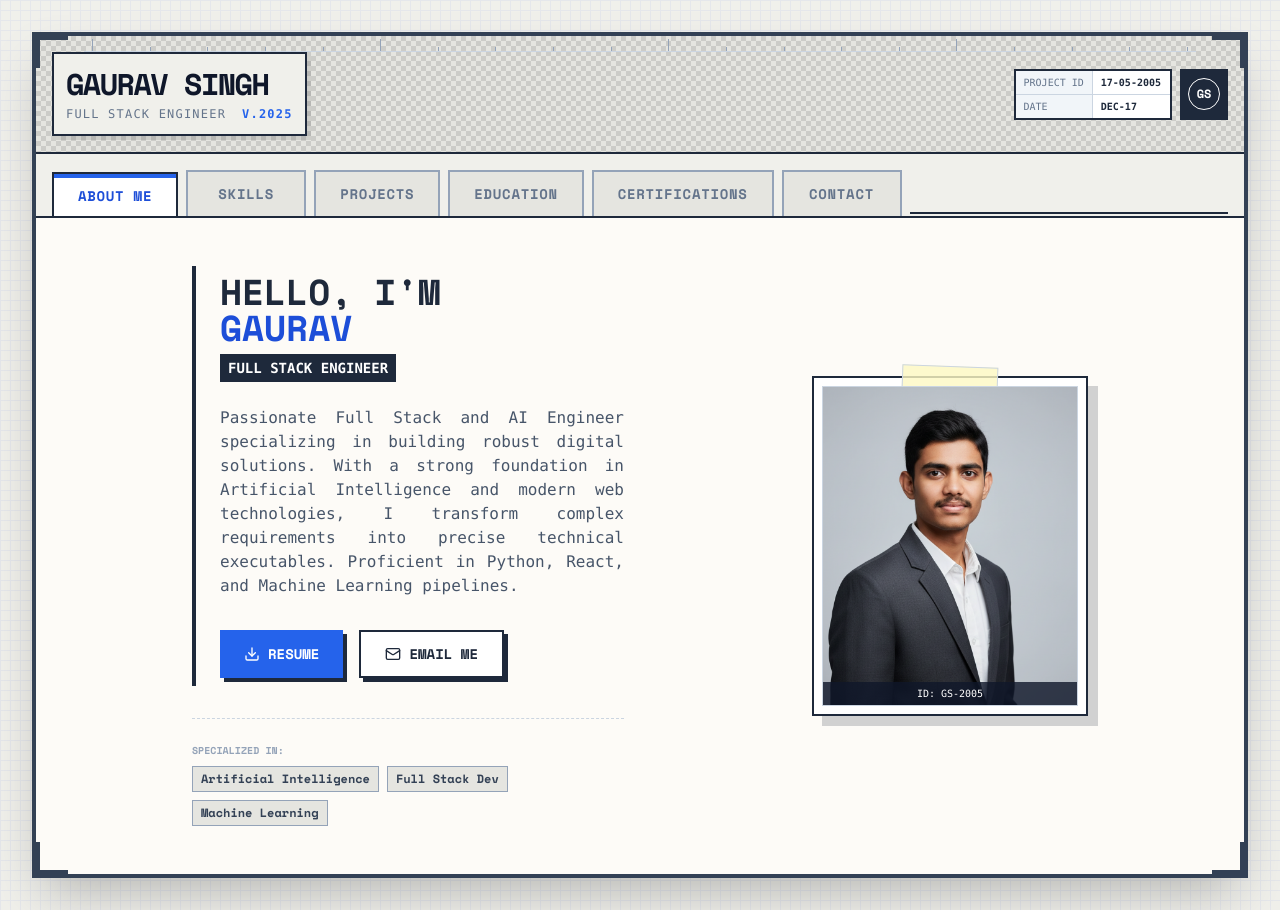
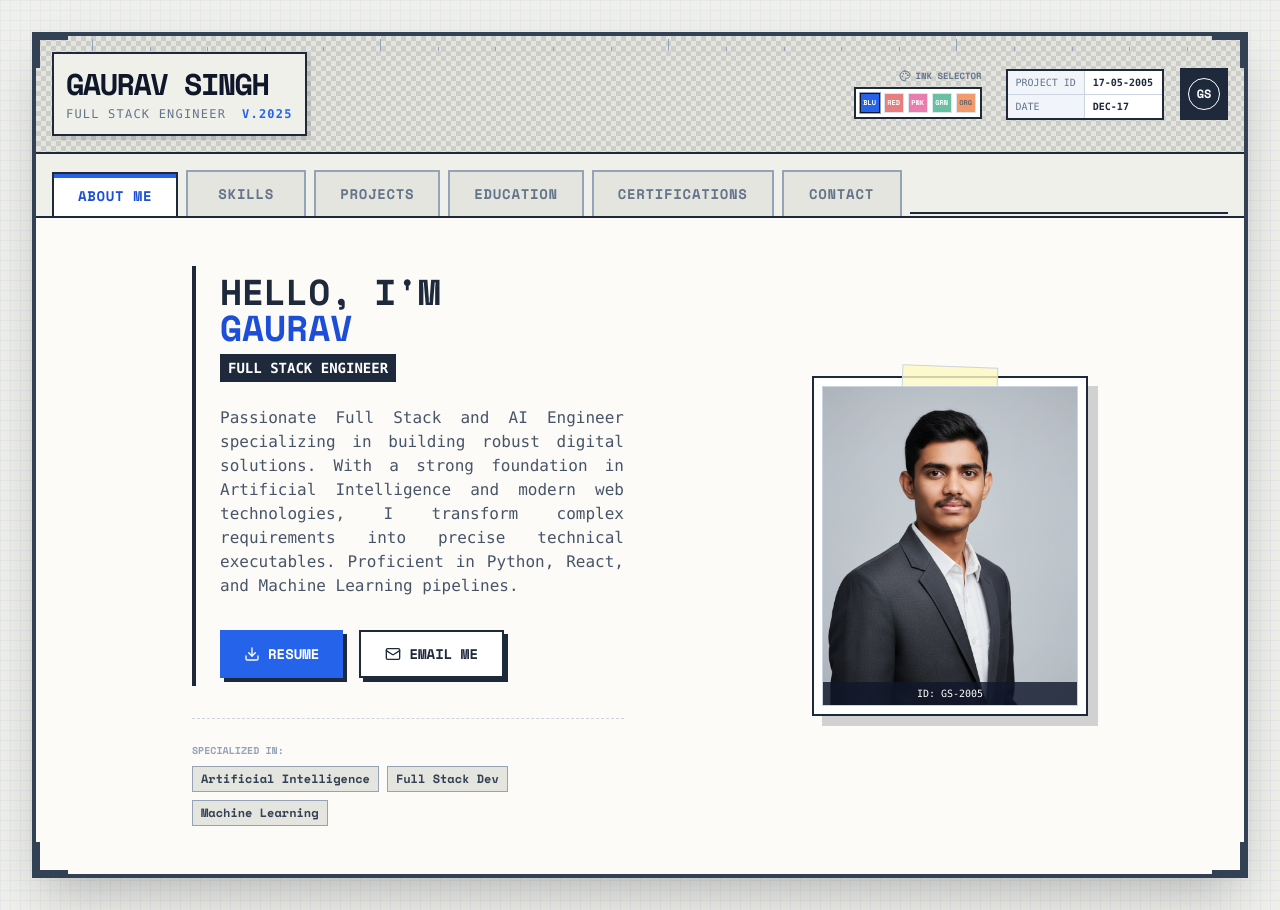
Before and after one commit to Gaurav7127/gauravportfolio, a React (Vite) app: page / in a window 1280 px wide. Built offline with nearby package versions, Linux system fonts and the light colour scheme.

Commit message:
Update Header.tsx

```diff
--- a/components/Header.tsx
+++ b/components/Header.tsx
@@ -1,22 +1,33 @@
 import React, { useState, useEffect } from 'react';
 import { PERSONAL_INFO } from '../constants';
+import { Palette } from 'lucide-react';
 
-const Header: React.FC = () => {
+interface HeaderProps {
+  theme?: string;
+  onThemeChange?: (theme: string) => void;
+}
+
+const Header: React.FC<HeaderProps> = ({ theme = 'blue', onThemeChange }) => {
   const [dateStr, setDateStr] = useState('');
 
   useEffect(() => {
     const today = new Date();
-    // Format: DEC-15
     const formatted = today.toLocaleDateString('en-US', { month: 'short', day: '2-digit' }).toUpperCase().replace(' ', '-');
     setDateStr(formatted);
   }, []);
 
+  const themeOptions = [
+    { id: 'blue', color: '#2563eb', label: 'BLU' },
+    { id: 'red', color: '#dc2626', label: 'RED' },
+    { id: 'pink', color: '#db2777', label: 'PNK' },
+    { id: 'green', color: '#059669', label: 'GRN' },
+    { id: 'orange', color: '#ea580c', label: 'ORG' },
+  ];
+
   return (
     <div className="w-full border-b-2 border-slate-800 bg-[#e5e5e0] p-4 flex flex-col md:flex-row justify-between items-start md:items-center relative">
-      {/* Decorative Grid Background for Header */}
-      <div className="absolute inset-0 opacity-10 bg-[linear-gradient(45deg,#000_25%,transparent_25%,transparent_75%,#000_75%,#000),linear-gradient(45deg,#000_25%,transparent_25%,transparent_75%,#000_75%,#000)] bg-[length:10px_10px] bg-[position:0_0,5px_5px]"></div>
+      <div className="absolute inset-0 opacity-10 bg-[linear-gradient(45deg,#000_25%,transparent_25%,transparent_75%,#000_75%,#000),linear-gradient(45deg,#000_25%,transparent_25%,transparent_75%,#000_75%,#000)] bg-[length:10px_10px] bg-[position:0_0,5px_5px] pointer-events-none"></div>
 
-      {/* Main Title Block */}
       <div className="relative z-10 flex items-start space-x-4">
         <div className="border-2 border-slate-800 p-3 bg-[#f0f0eb] shadow-[4px_4px_0px_0px_rgba(0,0,0,0.1)]">
             <h1 className="text-2xl md:text-3xl font-bold tracking-tighter text-slate-900 leading-none">
@@ -29,17 +40,41 @@ const Header: React.FC = () => {
         </div>
       </div>
 
-      {/* Meta Data Block (Right side) */}
-      <div className="relative z-10 mt-4 md:mt-0 flex">
-         <div className="grid grid-cols-2 text-[10px] font-mono border-2 border-slate-800 bg-white">
+      <div className="relative z-10 mt-4 md:mt-0 flex flex-wrap gap-4 items-center">
+         {/* Theme Switcher */}
+         <div className="flex flex-col items-end mr-2">
+            <div className="text-[9px] font-bold text-slate-500 uppercase mb-1 flex items-center">
+                <Palette className="w-3 h-3 mr-1" /> INK SELECTOR
+            </div>
+            <div className="flex gap-1 border-2 border-slate-800 p-1 bg-white">
+                {themeOptions.map((opt) => (
+                    <button
+                        key={opt.id}
+                        onClick={() => onThemeChange?.(opt.id)}
+                        title={opt.label}
+                        className={`w-5 h-5 border transition-all flex items-center justify-center text-[7px] font-bold ${
+                            theme === opt.id
+                            ? 'border-slate-900 ring-1 ring-slate-400'
+                            : 'border-slate-300 opacity-60 hover:opacity-100'
+                        }`}
+                        style={{ backgroundColor: opt.color, color: opt.id === 'pink' || opt.id === 'blue' || opt.id === 'red' || opt.id === 'green' ? 'white' : 'black' }}
+                    >
+                        {opt.label}
+                    </button>
+                ))}
+            </div>
+         </div>
+
+         <div className="grid grid-cols-2 text-[10px] font-mono border-2 border-slate-800 bg-white shadow-sm">
             <div className="p-1 px-2 border-r border-b border-slate-300 bg-slate-100 text-slate-500">PROJECT ID</div>
             <div className="p-1 px-2 border-b border-slate-300 font-bold">17-05-2005</div>
 
             <div className="p-1 px-2 border-r border-slate-300 bg-slate-100 text-slate-500">DATE</div>
             <div className="p-1 px-2 font-bold">{dateStr}</div>
          </div>
-         <div className="ml-2 w-12 border-2 border-slate-800 bg-slate-800 flex items-center justify-center">
-            <div className="w-8 h-8 border border-white rounded-full flex items-center justify-center text-white text-xs font-bold">
+
+         <div className="w-12 h-full py-2 border-2 border-slate-800 bg-slate-800 flex items-center justify-center self-stretch">
+            <div className="w-8 h-8 border border-white rounded-full flex items-center justify-center text-white text-xs font-bold shadow-inner">
                 GS
             </div>
          </div>
```
